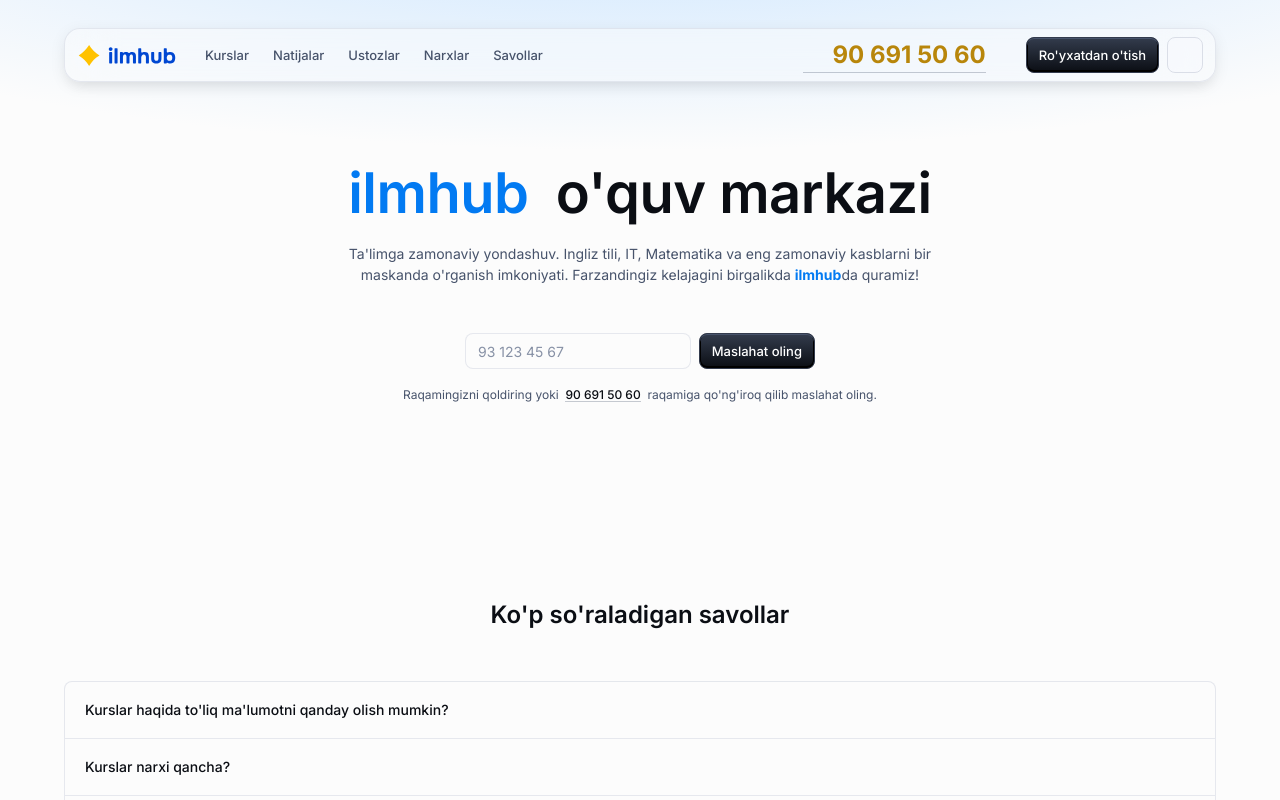
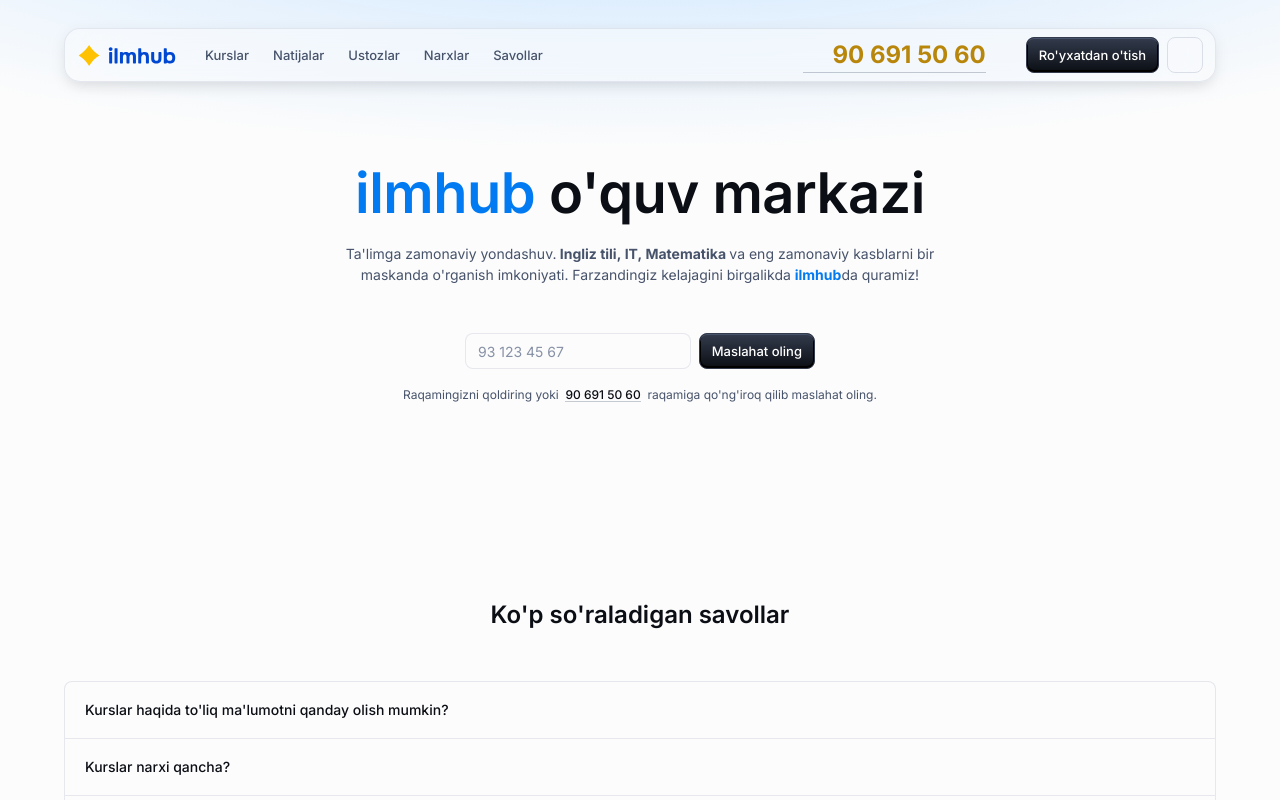
Before and after one commit to ilmhubuz/landing-react, a React (Vite) app: page / in a window 1280 px wide. Shown: the top 800 px of the page. Built offline with nearby package versions, Linux system fonts and the light colour scheme; some icons are missing.

Commit message:
Refactor Hero component to improve text formatting and enhance readability. Adjusted typography structure for better alignment and added emphasis to key phrases in the description.

```diff
--- a/src/components/Hero.tsx
+++ b/src/components/Hero.tsx
@@ -69,8 +69,7 @@ export default function Hero() {
               flexDirection: { xs: 'column', sm: 'row' },
               alignItems: 'center',
               fontSize: 'clamp(3rem, 10vw, 3.5rem)',
-            }}
-          >
+            }}>
             <Typography
               component="span"
               variant="h1"
@@ -80,10 +79,9 @@ export default function Hero() {
                 ...theme.applyStyles('dark', {
                   color: 'primary.light',
                 }),
-              })}
-            >
-              ilmhub
-            </Typography>&nbsp;
+              })}>
+              ilmhub&nbsp;
+            </Typography>
             o&apos;quv markazi
           </Typography>
           <Typography
@@ -91,9 +89,12 @@ export default function Hero() {
               textAlign: 'center',
               color: 'text.secondary',
               width: { sm: '100%', md: '80%' },
-            }}
-          >
-            Ta&apos;limga zamonaviy yondashuv. Ingliz tili, IT, Matematika va eng zamonaviy kasblarni
+            }}>
+            Ta&apos;limga zamonaviy yondashuv.
+            <strong>&nbsp;Ingliz tili,&nbsp;</strong>
+            <strong>IT,&nbsp;</strong>
+            <strong>Matematika&nbsp;</strong>
+            va eng zamonaviy kasblarni
             bir maskanda o'rganish imkoniyati. Farzandingiz kelajagini birgalikda&nbsp;
             <Typography
               component="span"
```
